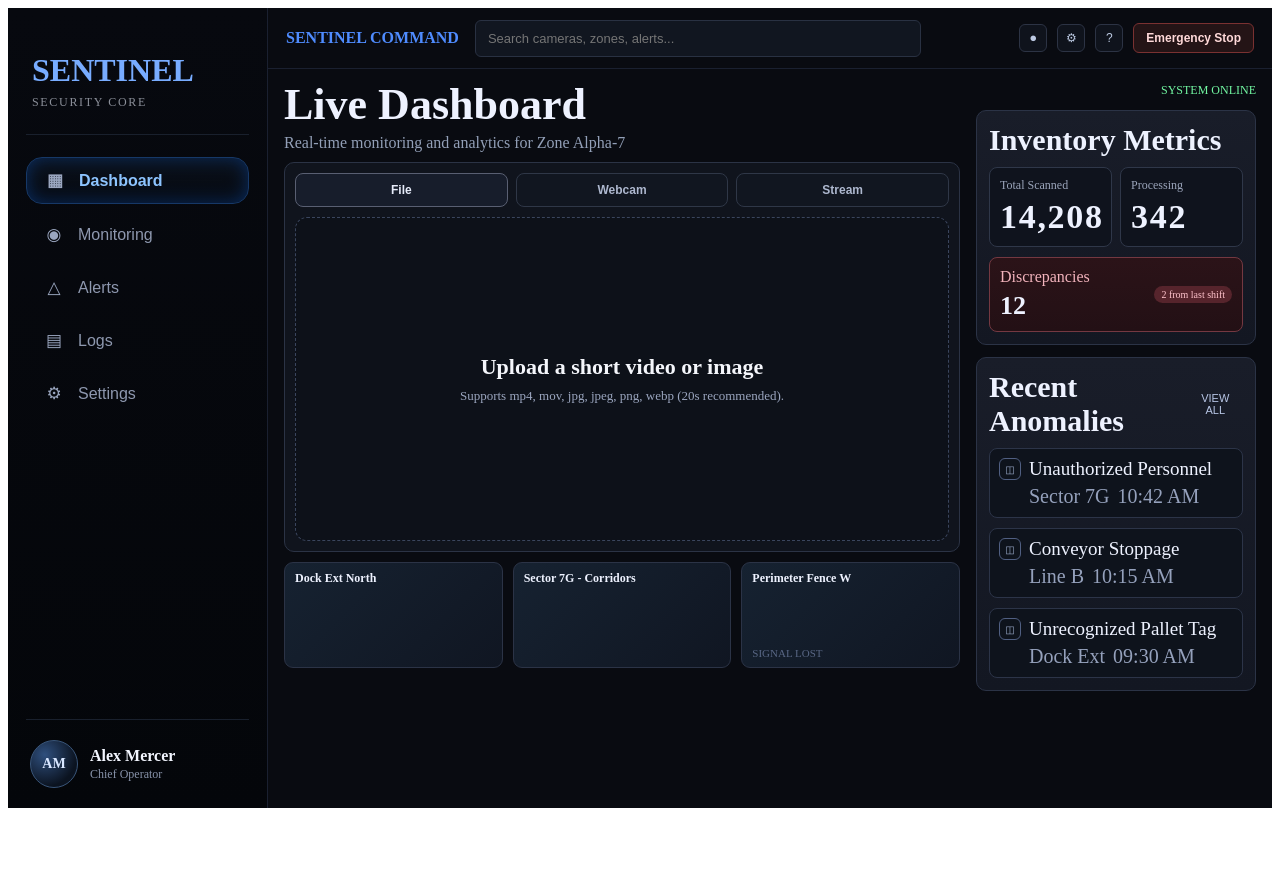
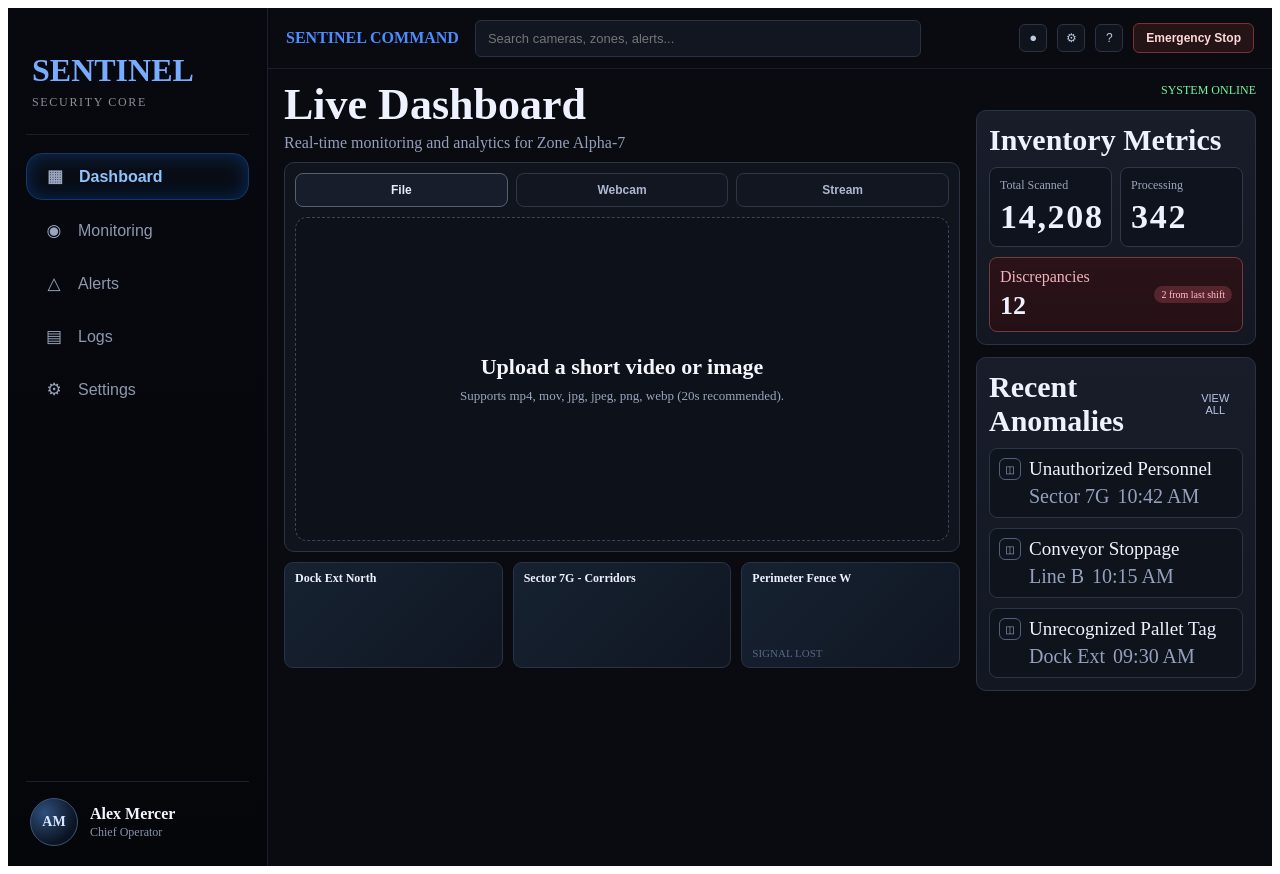
Before and after one commit to faisal03-develop/Inviglio-AI, a Next.js app: page /dashboard-page in a window 1280 px wide. Before the commit the page ends 816 px from the top, so only its background shows below. Built offline with nearby package versions, Linux system fonts and the light colour scheme.

Commit message:
Update dashboard styles for improved layout and usability
- Added height, overflow, and sticky positioning to the main container for better user experience.
- Adjusted padding in the brandBlock and profileFooter for a more consistent design.

```diff
--- a/styles/dashboard.module.css
+++ b/styles/dashboard.module.css
@@ -12,6 +12,10 @@
   display: flex;
   flex-direction: column;
   padding: 38px 18px 20px;
+  height: 100vh;
+  overflow: hidden;
+  position: sticky;
+  top: 0;
 }
 
 .brandBlock {
@@ -37,7 +41,7 @@
   display: flex;
   flex-direction: column;
   gap: 8px;
-  padding: 22px 0 0;
+  padding: 18px 0 0;
 }
 
 .navItem {
@@ -72,7 +76,7 @@
 .profileFooter {
   margin-top: auto;
   border-top: 1px solid #19202d;
-  padding: 20px 4px 0;
+  padding: 16px 4px 0;
   display: flex;
   align-items: center;
   gap: 12px;
```
